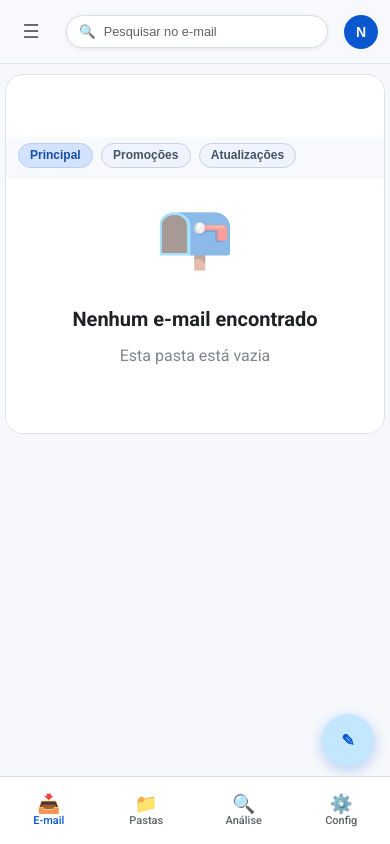
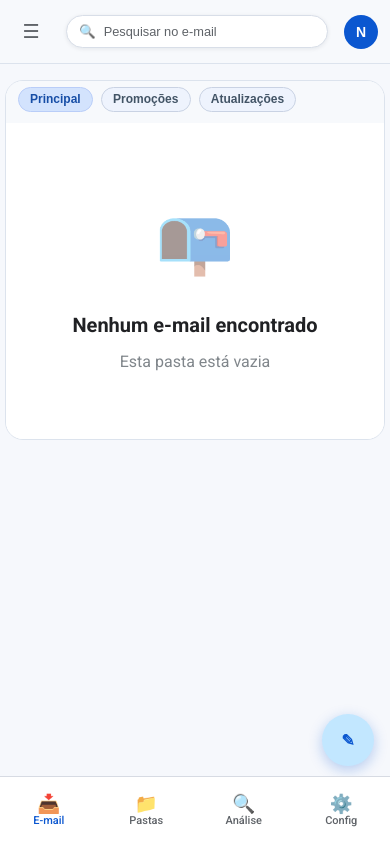
Before and after one commit to chiapettaiago/email_organizer, a Flask app: page /emails in a window 390 px wide. Run offline with Flask 3, Linux system fonts and the light colour scheme; the visitor is signed in with stand-in values (Sample User, id 1).

Commit message:
interface do gmail

```diff
--- a/static/css/style.css
+++ b/static/css/style.css
@@ -548,7 +548,7 @@
 
     .main-content.has-sidebar {
         margin-left: 0 !important;
-        padding-top: 78px;
+        padding-top: 80px;
         padding-bottom: 88px;
     }
 }
@@ -2229,6 +2229,7 @@
 @media (max-width: 768px) {
     .emails-page {
         margin: -0.25rem;
+        margin-top: 0;
     }
 
     .email-page-header {
@@ -2240,7 +2241,7 @@
         gap: 0.5rem;
         padding: 0.35rem 0.75rem 0.65rem;
         position: sticky;
-        top: 62px;
+        top: 0;
         background: #f7f9fc;
         z-index: 25;
     }
--- a/user_config.json
+++ b/user_config.json
@@ -8,7 +8,7 @@
   "accounts": {
     "contato@isna.org.br": {
       "password": "Cristovive12!",
-      "last_login": "2026-02-15T16:25:27.378779"
+      "last_login": "2026-02-15T18:12:36.769589"
     }
   }
 }
```
